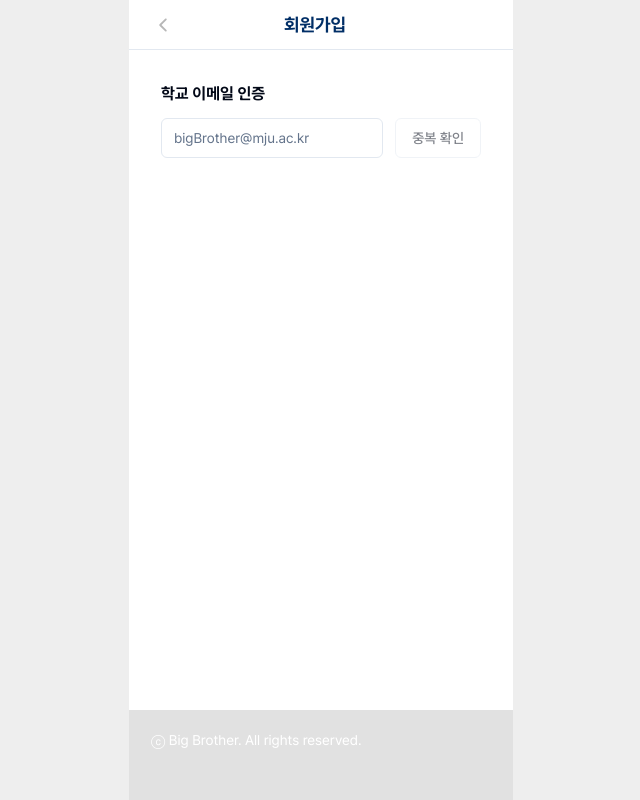
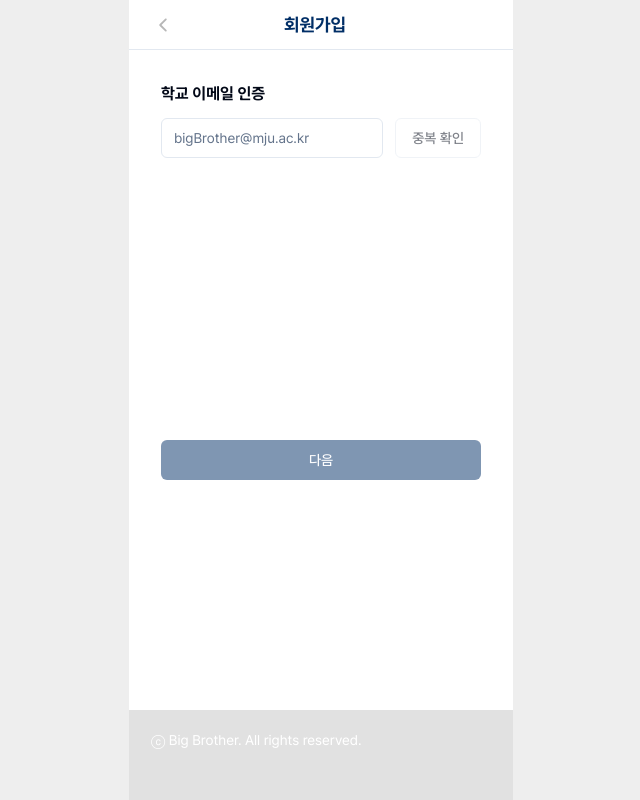
Before and after one commit to developthreefeet/big-brother-FE, a Next.js app: page /join/email in a window 1280 px wide. Shown: the whole page, without its empty margins (319-959 px from the left). Built offline with nearby package versions, Linux system fonts and the light colour scheme.

Commit message:
feature: 이메일 인증 페이지 다음 버튼 생성, form onSubmit 수정

```diff
--- a/src/app/join/email/page.tsx
+++ b/src/app/join/email/page.tsx
@@ -38,7 +38,7 @@ const page = () => {
       <h3 className="font-bold">학교 이메일 인증</h3>
       <Form {...form}>
         <form
-          className="space-y-9 mb-8 mt-3"
+          className="space-y-9 mb-8 mt-3 relative"
           onSubmit={form.handleSubmit(onSubmit)}
         >
           <FormField
@@ -55,6 +55,7 @@ const page = () => {
                     />
                   </FormControl>
                   <Button
+                    type="button"
                     variant="outline"
                     disabled={!isEmailValid || !isEmailDuplicated}
                     onClick={emailDuplicationCheck}
@@ -76,6 +77,7 @@ const page = () => {
                 <FormMessage />
                 {isVerificationButtonEnabled && (
                   <Button
+                    type="button"
                     variant="secondary"
                     disabled={verificationComplete}
                     onClick={() => setOtpVisible(true)}
@@ -110,6 +112,13 @@ const page = () => {
               </Button>
             </div>
           )}
+          <Button
+            type="submit"
+            className="w-[320px] fixed bottom-80"
+            disabled={!verificationComplete}
+          >
+            다음
+          </Button>
         </form>
       </Form>
     </>
```
